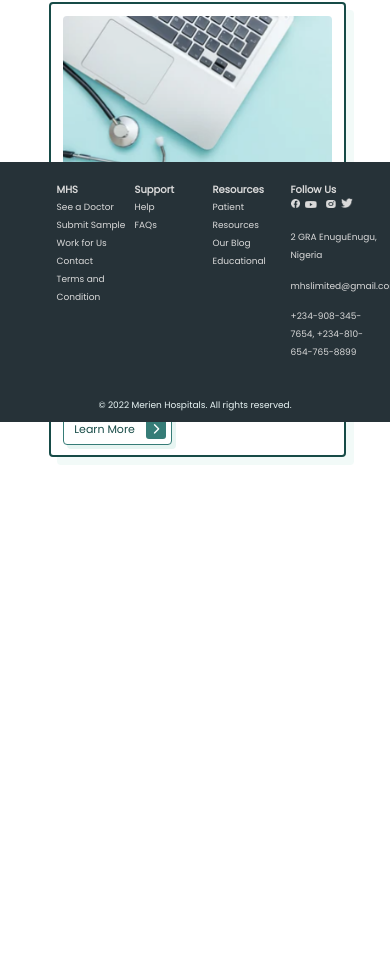
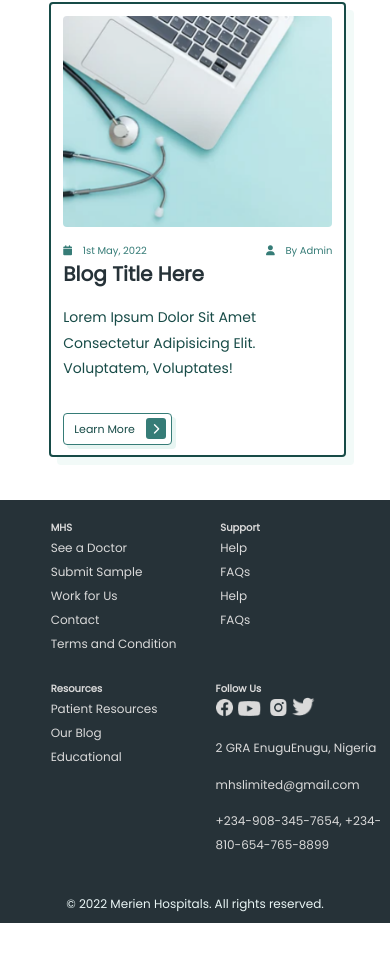
Before and after one commit to Sheila-a/Clientele, a React (Create React App) app: page / in a window 390 px wide. Shown: the part 6025-6980 px from the top of the page. Before the commit the page ends 6556 px from the top, so only its background shows below. Built offline with nearby package versions, Linux system fonts and the light colour scheme; a web font is replaced by a local one.

Commit message:
Test for Footer Responsiveness

```diff
--- a/src/Components/Home/Footer/footer.css
+++ b/src/Components/Home/Footer/footer.css
@@ -14,11 +14,9 @@
   padding-top: 20px;
   margin-top: 2px;
   background-color: #263238;
-  /* background-color: var(--first-color); */
   position: absolute;
   color: #DADADA;
   width: 100%;
-  /* text-align: center; */
 }
 
 .bottom-flex {
@@ -101,28 +99,39 @@
 
 @media (min-width: 320px) and (max-width: 430px) {
   .bottom-container {
-    margin-top: 50vh;
+    /* margin-top: 50vh; */
+    margin-top: 90vh;
   }
 
   .bottom-flex {
     display: flex;
-    font-display: column;
+    flex-direction: column;
+  }
+
+  .bottom-flex-MQ {
+    display: flex;
   }
 
   .bf1 {
-    width: 20%;
+    width: 70%;
+    margin-bottom: 3vh;
+    margin-left: 6vh;
   }
 
   .bf2 {
-    width: 20%;
+    width: 70%;
+    margin-bottom: 3vh;
+    /* margin-left: 6vh; */
   }
 
   .bf3 {
-    width: 20%;
+    width: 70%;
+    margin-bottom: 3vh;
+    margin-left: 6vh;
   }
 
   .bf4 {
-    width: 24%;
+    width: 74%;
   }
 
   .footer-h3 {
@@ -148,7 +157,7 @@
 
   .footer-p,
   .footer-note {
-    font-size: 9px;
+    font-size: 12px;
   }
 
   .footer-hr {
--- a/src/Components/Home/Footer/footer.jsx
+++ b/src/Components/Home/Footer/footer.jsx
@@ -11,6 +11,7 @@ const Footer = () => {
     <div className="tog">
       <div class="bottom-container">
         <div className="bottom-flex">
+          <div className="bottom-flex-MQ">
             <div className="bf1">
               <h3 className="footer-h3"> MHS</h3>
               <p className="footer-p">
@@ -31,10 +32,14 @@ const Footer = () => {
             </ul> */}
 
               <p className="footer-p">
-              Help <br />
-              FAQs
+                <p> Help </p>
+                <p> FAQs</p>
+                <p> Help </p>
+                <p> FAQs</p>
               </p>
             </div>
+          </div>
+          <div className="bottom-flex-MQ">
             <div className="bf3">
               <h3 className="footer-h3">Resources</h3>
               {/* <ul>
@@ -91,6 +96,7 @@ const Footer = () => {
               </p>
             </div>
           </div>
+        </div>
         <div class="footer-hr"></div>
         <p className="footer-note">
           © 2022 Merien Hospitals. All rights reserved.
```
Lines whose indentation alone changed are shown as unchanged.
